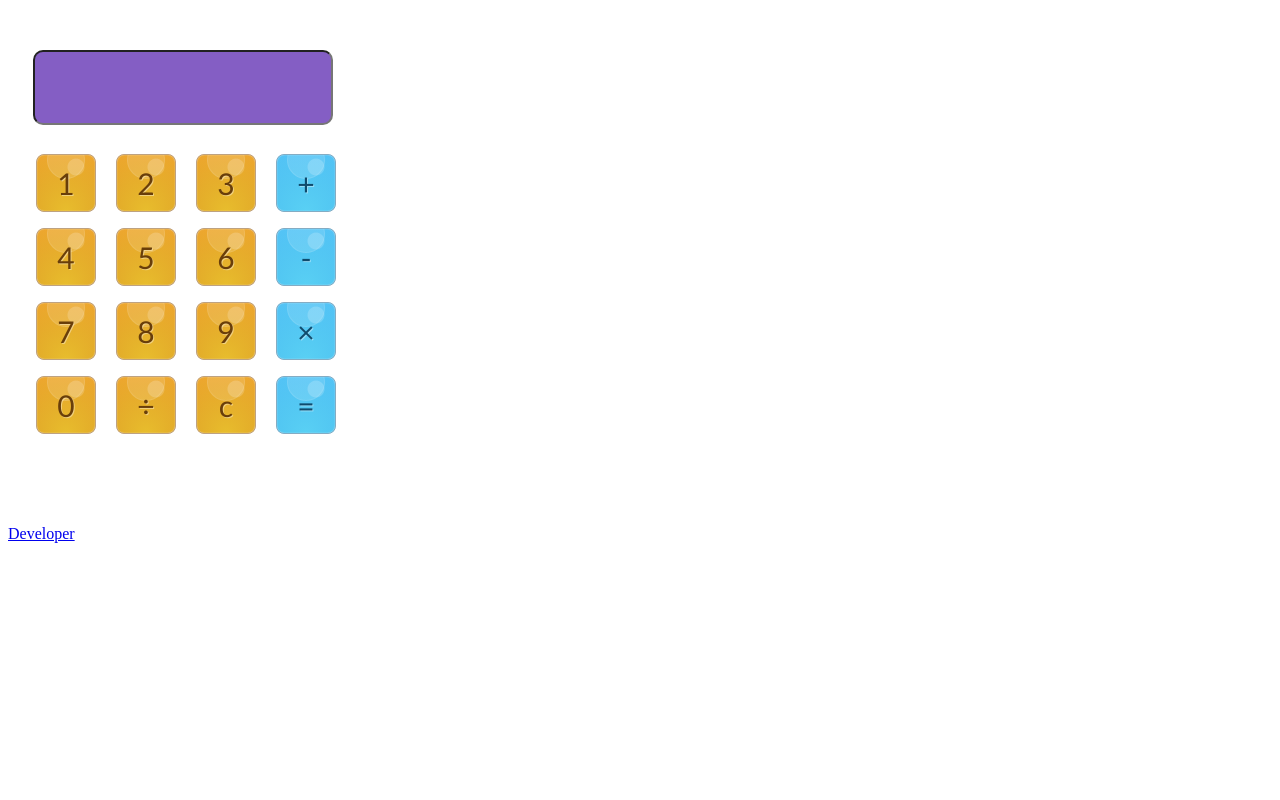
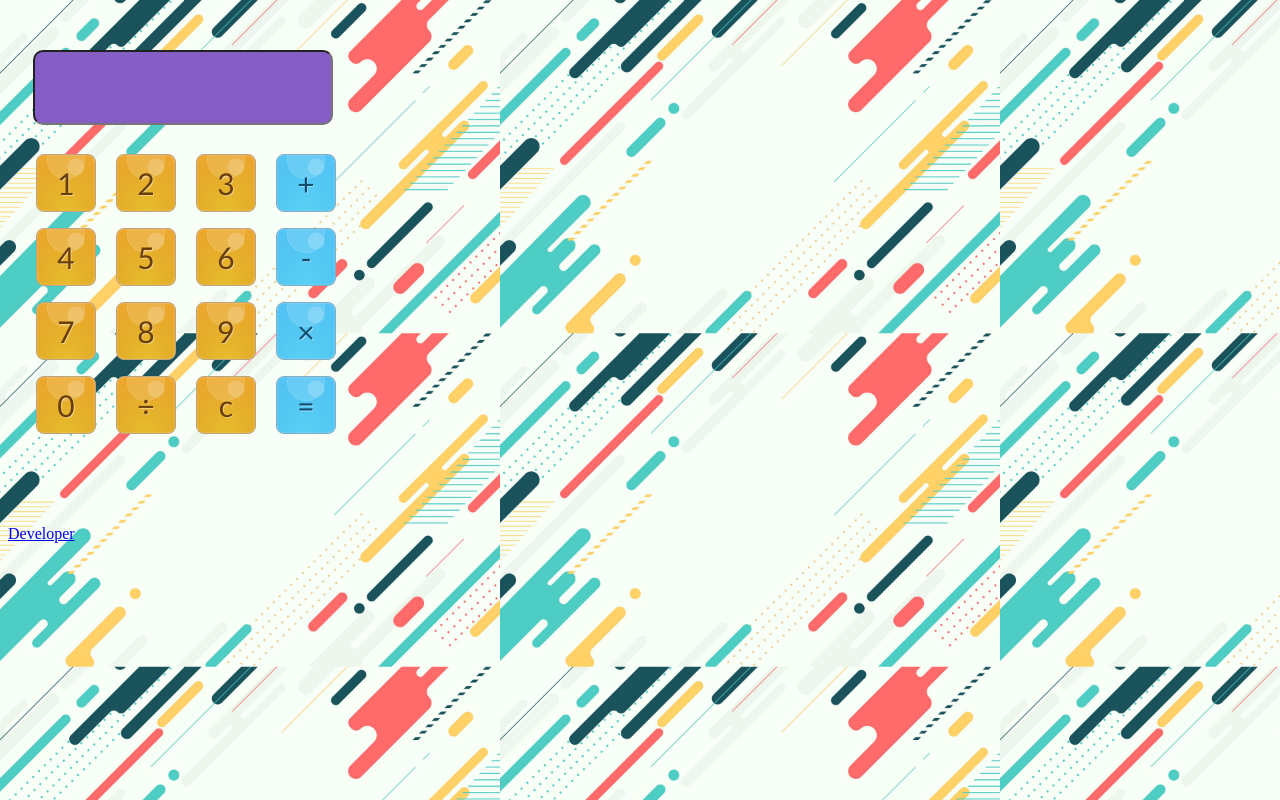
Before and after one commit to PERSIANencrypter/calc, a plain HTML site: page index.html in a window 1280 px wide. Drawn offline with Linux system fonts and the light colour scheme; the site is published under a folder, as on GitHub Pages, so addresses that start at the root find nothing.

Commit message:
Update style.css

```diff
--- a/style.css
+++ b/style.css
@@ -16,7 +16,7 @@
 }
 
 body{
-  background-image: url('/back.jpg');
+  background-image: url('back.jpg');
   background-size: 500px;
 }
 /*az inja */
```
